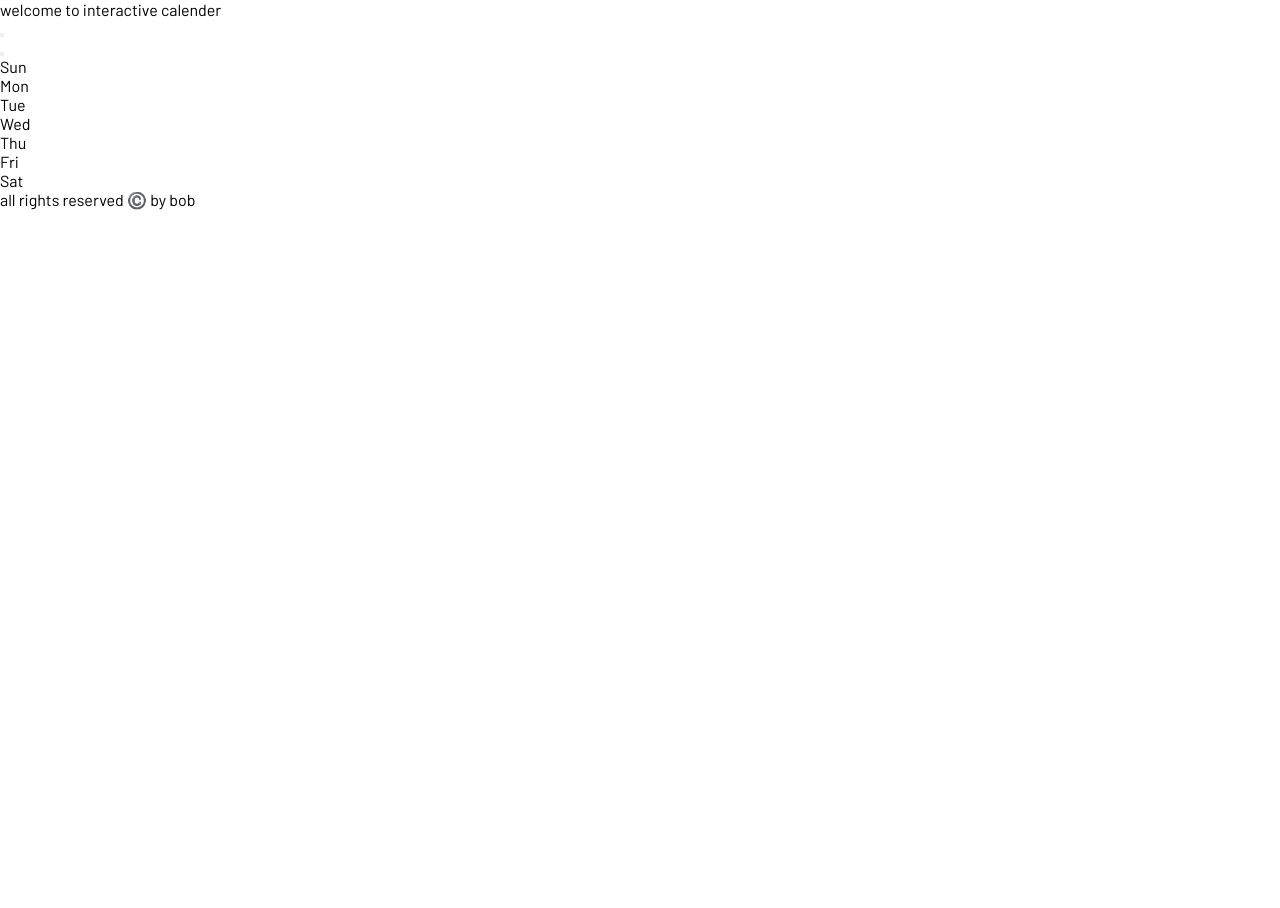
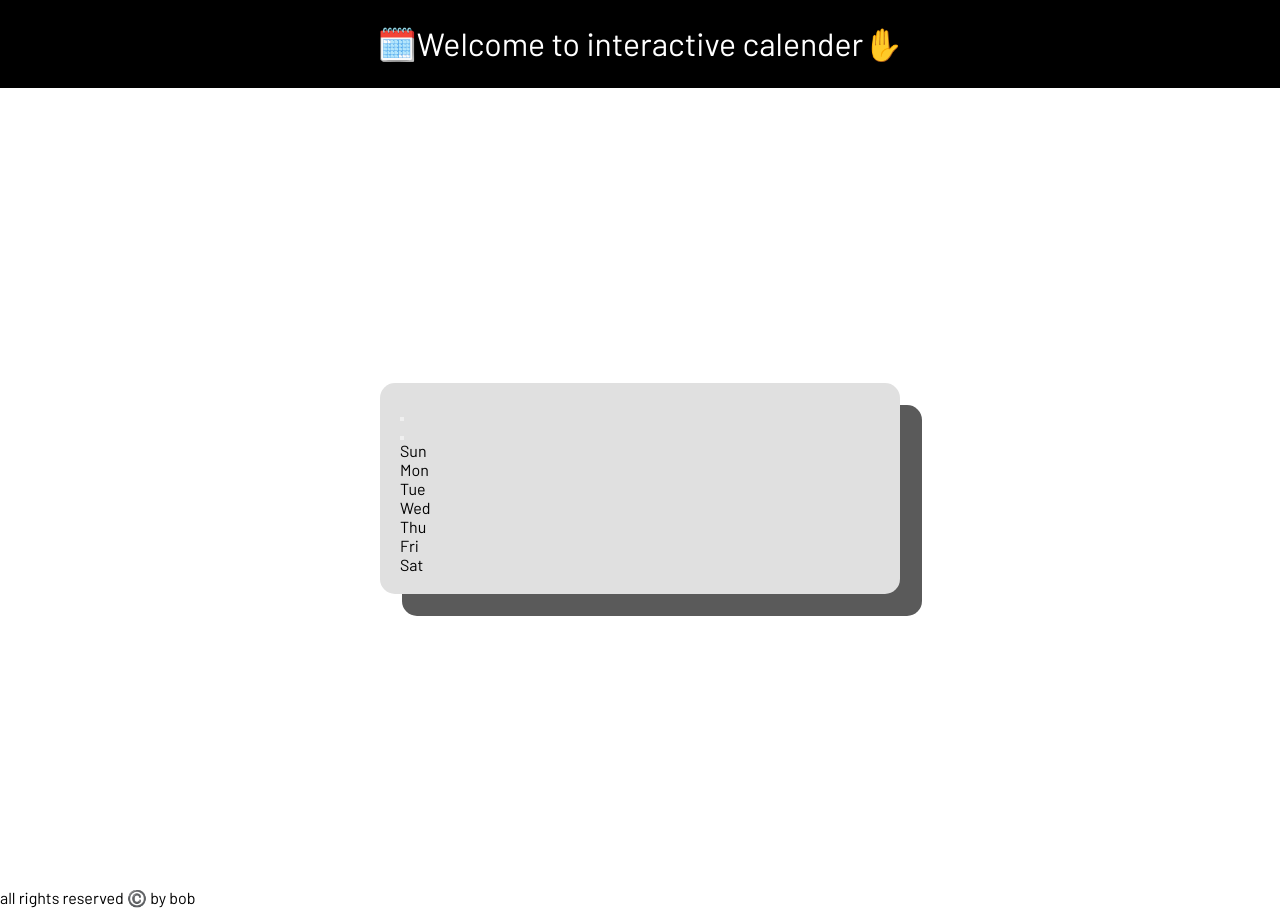
Before and after one commit to 0bobcode/3-loops-and-methods, a plain HTML site: page index.html in a window 1280 px wide. Before the commit the page ends 800 px from the top, so only its background shows below. Drawn offline with Linux system fonts and the light colour scheme.

Commit message:
add css stilying and neumorphisum add height witdth and padding to main and calender from mr.flex i hope you do

```diff
--- a/index.html
+++ b/index.html
@@ -5,14 +5,15 @@
     <meta name="viewport" content="width=device-width, initial-scale=1.0">
     <title>interactive calender</title>
     <link rel="stylesheet"  href="style.css">
-    <style>
-        @import url('https://fonts.googleapis.com/css2?family=Barlow:ital,wght@0,100;0,200;0,300;0,400;0,500;0,600;0,700;0,800;0,900;1,100;1,200;1,300;1,400;1,500;1,600;1,700;1,800;1,900&family=Bebas+Neue&family=Geist+Mono:wght@100..900&family=Karla:ital,wght@0,200..800;1,200..800&family=Poppins:ital,wght@0,100;0,200;0,300;0,400;0,500;0,600;0,700;0,800;0,900;1,100;1,200;1,300;1,400;1,500;1,600;1,700;1,800;1,900&display=swap');
-    </style>
+<style>
+    @import url('https://fonts.googleapis.com/css2?family=Barlow:ital,wght@0,100;0,200;0,300;0,400;0,500;0,600;0,700;0,800;0,900;1,100;1,200;1,300;1,400;1,500;1,600;1,700;1,800;1,900&family=Bebas+Neue&family=Geist+Mono:wght@100..900&family=Karla:ital,wght@0,200..800;1,200..800&family=Poppins:ital,wght@0,100;0,200;0,300;0,400;0,500;0,600;0,700;0,800;0,900;1,100;1,200;1,300;1,400;1,500;1,600;1,700;1,800;1,900&family=Signika:wght@300..700&display=swap');
+</style>
+
     <link rel="icon" type="image/png" href="favicon0.png">
 </head>
 <body>
     <header>
-        welcome to interactive calender
+        🗓️Welcome to interactive calender✋
     </header>
 
     <main>
--- a/style.css
+++ b/style.css
@@ -3,3 +3,32 @@
     padding: 0;
     font-family: "Barlow", serif;
 }
+header{
+    position: sticky;
+    top:0px;
+    text-align: center;
+    background-color: black;
+    color: rgb(255, 255, 255);
+    padding: 3vh;
+    font-size: 4vh;
+}
+main{
+    display:flex;
+    justify-content:center ;
+    align-items: center;
+    height: 100vh;
+}
+
+/* #next-btn{
+    display: flex;
+    justify-content: flex-end;
+} */
+
+.calender{
+border-radius: 15px;
+    background: #e0e0e0;
+    box-shadow: 22px 22px 0px #5a5a5a,
+        -22px -22px 0px #ffffff;
+        width: 60vh;
+padding: 20px;
+}
```
